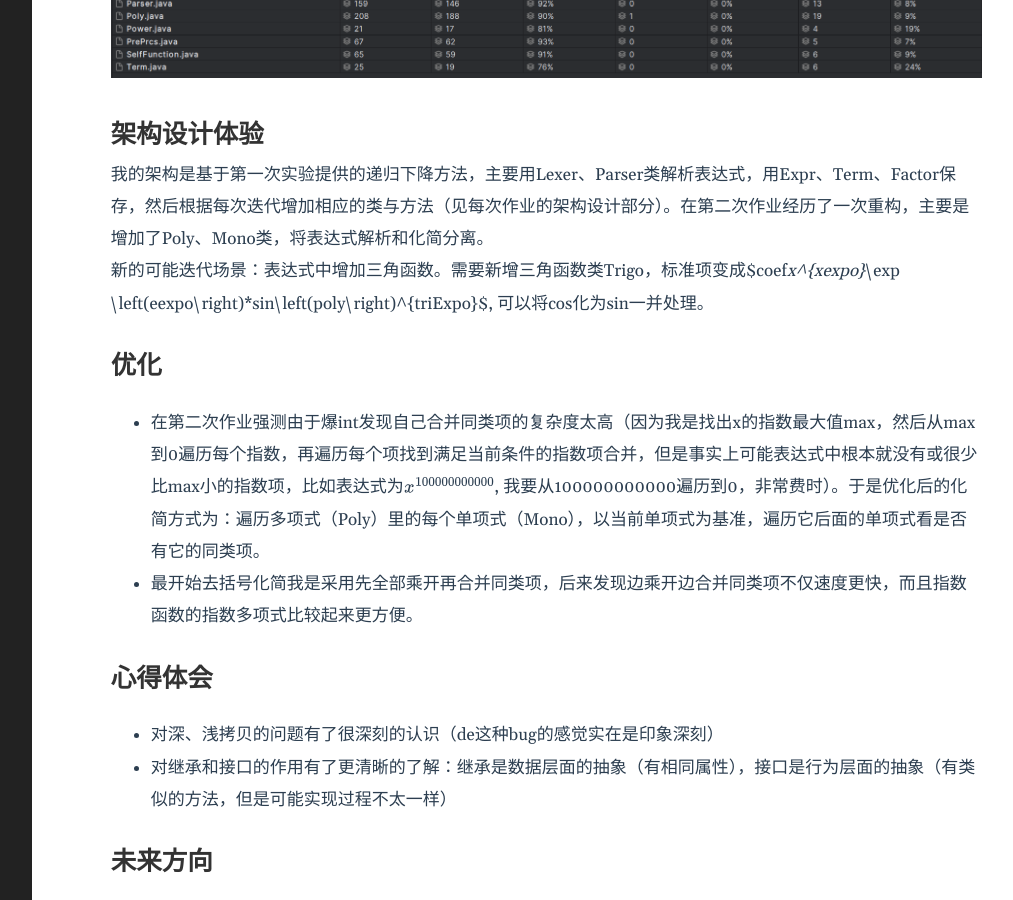
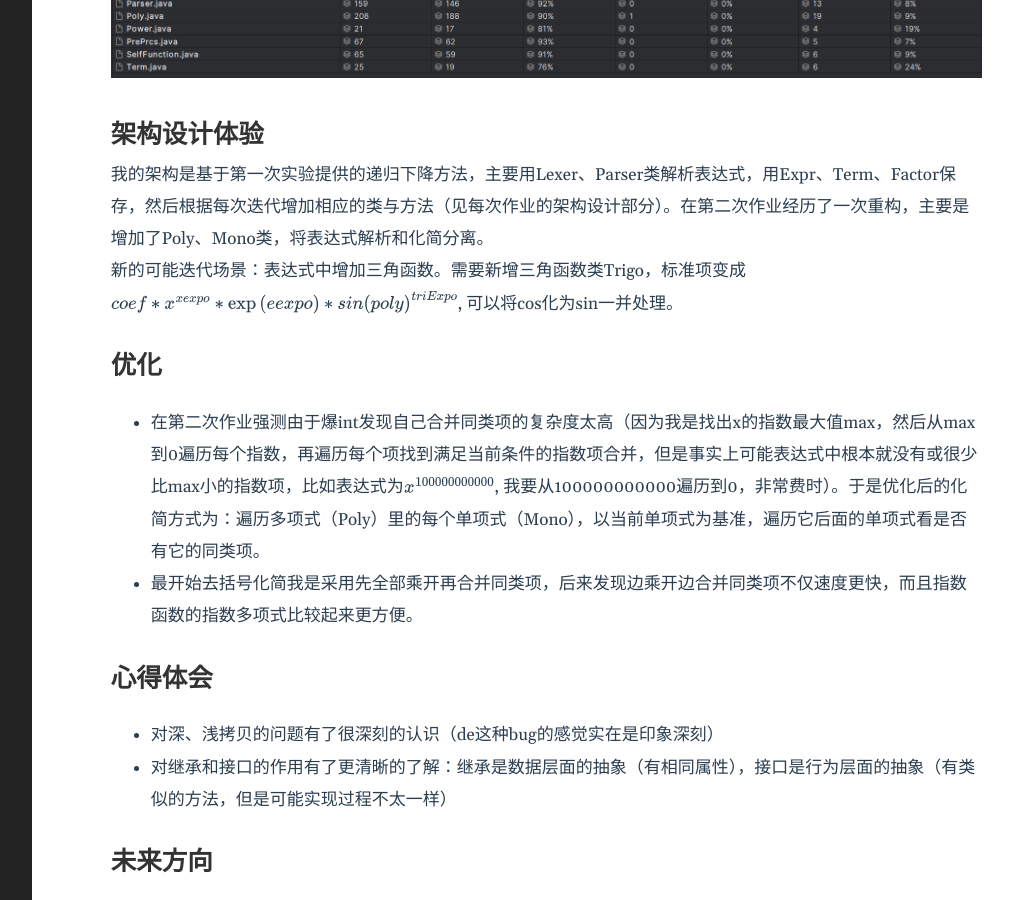
Before and after one commit to slkfoiw/slkfoiw.github.io, a Jekyll site: the page built from _posts/2024-03-19-OO第一单元总结.markdown, in a window 1280 px wide and 900 px high, scrolled down 6734 px. Shown: the whole window, without its empty margins (220-1233 px from the left). Built offline with Jekyll 4.4.1, drawn with Linux system fonts in a browser that asks for light colours; some of the changed text lies outside the part shown.

Commit message:
修改博客

````diff
--- a/_posts/2024-03-19-OO第一单元总结.markdown
+++ b/_posts/2024-03-19-OO第一单元总结.markdown
@@ -49,14 +49,14 @@ category: OO
 * 函数定义式里的形参替换成因子时因子外面要加一层括号
 * 函数表达式替换表达式里的函数调用的时候表达式外面要加一层括号
 这么做是为了避免运算优先级出错，例如：
-```
+```ruby
 1
 f(x)=x+1
 f(x)*2
 不加括号的结果是x+1*2=x+2,显然不对
 ```
 
-```
+```ruby
 1
 f(x)=x^2;
 f(-2)
@@ -110,7 +110,7 @@ $$dx\left( {coef*x^{xexpo}*\exp \left(eexpo\right)} \right) = coef*xexpo*x^{xexp
 ## 架构设计体验
 我的架构是基于第一次实验提供的递归下降方法，主要用Lexer、Parser类解析表达式，用Expr、Term、Factor保存，然后根据每次迭代增加相应的类与方法（见每次作业的架构设计部分）。在第二次作业经历了一次重构，主要是增加了Poly、Mono类，将表达式解析和化简分离。
 
-新的可能迭代场景：表达式中增加三角函数。需要新增三角函数类Trigo，标准项变成$coef*x^{xexpo}*\exp \left(eexpo\right)*sin\left(poly\right)^{triExpo}$, 可以将cos化为sin一并处理。
+新的可能迭代场景：表达式中增加三角函数。需要新增三角函数类Trigo，标准项变成$$coef*x^{xexpo}*\exp \left(eexpo\right)*sin\left(poly\right)^{triExpo}$$, 可以将cos化为sin一并处理。
 
 ## 优化
 * 在第二次作业强测由于爆int发现自己合并同类项的复杂度太高（因为我是找出x的指数最大值max，然后从max到0遍历每个指数，再遍历每个项找到满足当前条件的指数项合并，但是事实上可能表达式中根本就没有或很少比max小的指数项，比如表达式为$x^{100000000000}$, 我要从100000000000遍历到0，非常费时）。于是优化后的化简方式为：遍历多项式（Poly）里的每个单项式（Mono），以当前单项式为基准，遍历它后面的单项式看是否有它的同类项。
````
